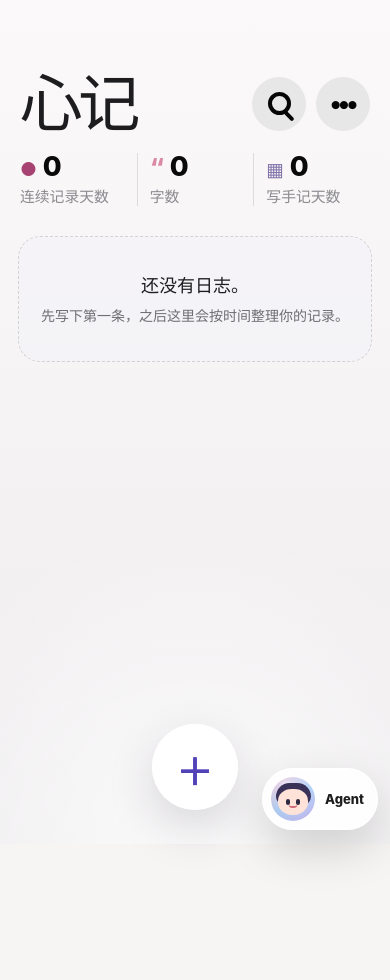
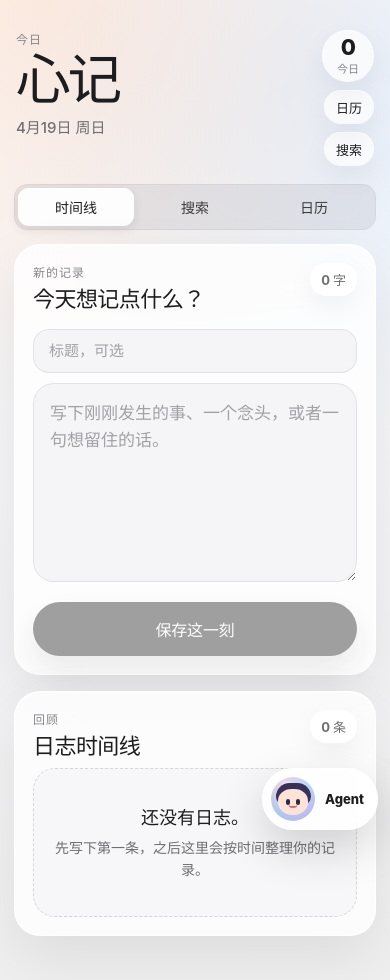
Before and after one commit to kkkkakk56/log_agent, a Vue app in the folder journal-agent/: page / in a window 390 px wide. Shown: the top 980 px of the page. Before the commit the page ends 844 px from the top, so only its background shows below. Built offline with nearby package versions, Linux system fonts and the light colour scheme.

Commit message:
Revert "feat: align journal home screen style"
This reverts commit 25f065adce6acf50a1fe7ef02b429181d398de98.

```diff
--- a/journal-agent/src/App.vue
+++ b/journal-agent/src/App.vue
@@ -32,6 +32,7 @@ import {
   formatDateLabel,
   formatEntryTime,
   formatMonthTitle,
+  formatTodayHeader,
   getDateGroupLabel,
   getLocalDateKey,
   groupEntriesByDate,
@@ -57,7 +58,6 @@ if (initialAgentConversations.length === 0) {
 
 const entries = ref<JournalEntry[]>(getEntries());
 const activeView = ref<ActiveView>('timeline');
-const composerOpen = ref(false);
 const draftTitle = ref('');
 const draftContent = ref('');
 const editingId = ref<string | null>(null);
@@ -87,32 +87,12 @@ const entryCountByDate = computed(() => {
   return counts;
 });
 
-const totalCharacterCount = computed(() =>
-  entries.value.reduce((total, entry) => total + entry.content.length, 0),
-);
-const writingDayCount = computed(() => entryCountByDate.value.size);
-const streakDayCount = computed(() => {
-  const recordedDays = new Set(entryCountByDate.value.keys());
+const todayCount = computed(() => {
+  const today = getLocalDateKey(new Date());
 
-  if (recordedDays.size === 0) {
-    return 0;
-  }
+  return entryCountByDate.value.get(today) ?? 0;
+});
 
-  const cursor = new Date();
-
-  if (!recordedDays.has(getLocalDateKey(cursor))) {
-    cursor.setDate(cursor.getDate() - 1);
-  }
-
-  let streak = 0;
-
-  while (recordedDays.has(getLocalDateKey(cursor))) {
-    streak += 1;
-    cursor.setDate(cursor.getDate() - 1);
-  }
-
-  return streak;
-});
 const draftCharacterCount = computed(() => draftContent.value.trim().length);
 const canSaveDraft = computed(() => draftCharacterCount.value > 0);
 const agentModeLabel = computed(() => getAgentModeLabel());
@@ -193,7 +173,6 @@ function refreshAgentConversations() {
 
 function setActiveView(view: ActiveView) {
   activeView.value = view;
-  composerOpen.value = false;
   cancelEditing();
 }
 
@@ -206,18 +185,7 @@ function saveDraft() {
 
   draftTitle.value = '';
   draftContent.value = '';
-  composerOpen.value = false;
   refreshEntries();
-}
-
-function openComposer() {
-  activeView.value = 'timeline';
-  cancelEditing();
-  composerOpen.value = true;
-}
-
-function closeComposer() {
-  composerOpen.value = false;
 }
 
 function startEditing(entry: JournalEntry) {
@@ -379,43 +347,87 @@ async function submitAgentMessage() {
 <template>
   <main class="journal-app">
     <section class="hero-panel" aria-labelledby="app-title">
-      <div class="hero-title-row">
+      <div>
+        <p class="eyebrow">今日</p>
         <h1 id="app-title">心记</h1>
-        <div class="header-actions" aria-label="快捷操作">
-          <button class="circle-action" type="button" aria-label="搜索日志" @click="setActiveView('search')">
-            <span class="search-glyph" aria-hidden="true"></span>
-          </button>
-          <button class="circle-action" type="button" aria-label="打开日历" @click="setActiveView('calendar')">
-            <span aria-hidden="true">•••</span>
-          </button>
-        </div>
+        <p class="today-line">{{ formatTodayHeader() }}</p>
       </div>
 
-      <div class="stats-row" aria-label="日志统计">
-        <div class="stat-item">
-          <strong><span class="stat-icon flame">●</span>{{ streakDayCount }}</strong>
-          <span>连续记录天数</span>
-        </div>
-        <div class="stat-item">
-          <strong><span class="stat-icon quote">“</span>{{ totalCharacterCount.toLocaleString() }}</strong>
-          <span>字数</span>
-        </div>
-        <div class="stat-item">
-          <strong><span class="stat-icon calendar">▦</span>{{ writingDayCount }}</strong>
-          <span>写手记天数</span>
+      <div class="header-actions" aria-label="快捷操作">
+        <button class="icon-button" type="button" @click="setActiveView('search')">
+          搜索
+        </button>
+        <button class="icon-button" type="button" @click="setActiveView('calendar')">
+          日历
+        </button>
+        <div class="today-pill">
+          <span>{{ todayCount }}</span>
+          <small>今日</small>
         </div>
       </div>
     </section>
 
-    <section v-if="activeView === 'search'" class="tool-card view-panel" aria-labelledby="search-title">
+    <nav class="view-switcher" aria-label="日志视图">
+      <button
+        type="button"
+        :class="{ active: activeView === 'timeline' }"
+        @click="setActiveView('timeline')"
+      >
+        时间线
+      </button>
+      <button
+        type="button"
+        :class="{ active: activeView === 'search' }"
+        @click="setActiveView('search')"
+      >
+        搜索
+      </button>
+      <button
+        type="button"
+        :class="{ active: activeView === 'calendar' }"
+        @click="setActiveView('calendar')"
+      >
+        日历
+      </button>
+    </nav>
+
+    <section v-if="activeView === 'timeline'" class="compose-card" aria-labelledby="compose-title">
+      <div class="section-heading">
+        <div>
+          <p class="eyebrow">新的记录</p>
+          <h2 id="compose-title">今天想记点什么？</h2>
+        </div>
+        <span class="counter">{{ draftCharacterCount }} 字</span>
+      </div>
+
+      <input
+        v-model="draftTitle"
+        class="title-input"
+        type="text"
+        maxlength="18"
+        placeholder="标题，可选"
+        aria-label="日志标题"
+      />
+
+      <textarea
+        v-model="draftContent"
+        class="journal-input"
+        placeholder="写下刚刚发生的事、一个念头，或者一句想留住的话。"
+        rows="6"
+      />
+
+      <button class="primary-action" type="button" :disabled="!canSaveDraft" @click="saveDraft">
+        保存这一刻
+      </button>
+    </section>
+
+    <section v-if="activeView === 'search'" class="tool-card" aria-labelledby="search-title">
       <div class="section-heading">
         <div>
           <p class="eyebrow">查找</p>
           <h2 id="search-title">搜索日志</h2>
         </div>
-        <button class="ghost-action" type="button" @click="setActiveView('timeline')">
-          返回
-        </button>
+        <span class="counter">{{ searchResults.length }} 条</span>
       </div>
 
       <input
@@ -462,28 +474,28 @@ async function submitAgentMessage() {
             </button>
 
             <div class="entry-footer">
-              <span>{{ formatDateLabel(entry.createdAt) }}</span>
-              <button class="more-action" type="button" @click="removeEntry(entry)">•••</button>
+              <span>{{ entry.content.length }} 字</span>
+              <button class="delete-action" type="button" @click="removeEntry(entry)">
+                删除
+              </button>
             </div>
           </template>
         </article>
       </div>
     </section>
 
-    <section v-if="activeView === 'calendar'" class="tool-card view-panel" aria-labelledby="calendar-title">
+    <section v-if="activeView === 'calendar'" class="tool-card" aria-labelledby="calendar-title">
       <div class="section-heading">
         <div>
           <p class="eyebrow">日历</p>
           <h2 id="calendar-title">{{ currentMonthTitle }}</h2>
         </div>
-        <button class="ghost-action" type="button" @click="setActiveView('timeline')">
-          返回
-        </button>
+        <button class="ghost-action" type="button" @click="jumpToToday">回到今天</button>
       </div>
 
       <div class="calendar-toolbar" aria-label="月份切换">
         <button class="month-action" type="button" @click="goToPreviousMonth">上个月</button>
-        <button class="ghost-action" type="button" @click="jumpToToday">回到今天</button>
+        <span>有记录的日子会被标记</span>
         <button class="month-action" type="button" @click="goToNextMonth">下个月</button>
       </div>
 
@@ -560,8 +572,10 @@ async function submitAgentMessage() {
               </button>
 
               <div class="entry-footer">
-                <span>{{ formatDateLabel(entry.createdAt) }}</span>
-                <button class="more-action" type="button" @click="removeEntry(entry)">•••</button>
+                <span>{{ entry.content.length }} 字</span>
+                <button class="delete-action" type="button" @click="removeEntry(entry)">
+                  删除
+                </button>
               </div>
             </template>
           </article>
@@ -569,48 +583,14 @@ async function submitAgentMessage() {
       </div>
     </section>
 
-    <section
-      v-if="composerOpen"
-      class="compose-backdrop"
-      aria-labelledby="compose-title"
-      @click.self="closeComposer"
-    >
-      <div class="compose-sheet">
-        <div class="section-heading">
-          <div>
-            <p class="eyebrow">新的记录</p>
-            <h2 id="compose-title">今天想记点什么？</h2>
-          </div>
-          <span class="counter">{{ draftCharacterCount }} 字</span>
+    <section v-if="activeView === 'timeline'" class="timeline" aria-labelledby="timeline-title">
+      <div class="section-heading compact">
+        <div>
+          <p class="eyebrow">回顾</p>
+          <h2 id="timeline-title">日志时间线</h2>
         </div>
-
-        <input
-          v-model="draftTitle"
-          class="title-input"
-          type="text"
-          maxlength="18"
-          placeholder="标题，可选"
-          aria-label="日志标题"
-        />
-
-        <textarea
-          v-model="draftContent"
-          class="journal-input"
-          placeholder="写下刚刚发生的事、一个念头，或者一句想留住的话。"
-          rows="6"
-        />
-
-        <div class="compose-actions">
-          <button class="ghost-action" type="button" @click="closeComposer">取消</button>
-          <button class="primary-action small" type="button" :disabled="!canSaveDraft" @click="saveDraft">
-            保存这一刻
-          </button>
-        </div>
+        <span class="counter">{{ entries.length }} 条</span>
       </div>
-    </section>
-
-    <section v-if="activeView === 'timeline'" class="timeline" aria-labelledby="timeline-title">
-      <h2 id="timeline-title" class="visually-hidden">日志时间线</h2>
 
       <div v-if="entries.length === 0" class="empty-state">
         <p>还没有日志。</p>
@@ -645,9 +625,9 @@ async function submitAgentMessage() {
               </button>
 
               <div class="entry-footer">
-                <span>{{ formatDateLabel(entry.createdAt) }}</span>
-                <button class="more-action" type="button" aria-label="删除日志" @click="removeEntry(entry)">
-                  •••
+                <span>{{ entry.content.length }} 字</span>
+                <button class="delete-action" type="button" @click="removeEntry(entry)">
+                  删除
                 </button>
               </div>
             </template>
@@ -655,16 +635,6 @@ async function submitAgentMessage() {
         </section>
       </div>
     </section>
-
-    <button
-      v-if="activeView === 'timeline'"
-      class="add-entry-fab"
-      type="button"
-      aria-label="新增日志"
-      @click="openComposer"
-    >
-      +
-    </button>
 
     <div class="agent-layer">
       <button
--- a/journal-agent/src/style.css
+++ b/journal-agent/src/style.css
@@ -1,6 +1,6 @@
 :root {
   color: #1d1d1f;
-  background: #f7f4f4;
+  background: #f5f5f7;
   font-family:
     -apple-system,
     BlinkMacSystemFont,
@@ -24,7 +24,7 @@ body {
   min-width: 320px;
   min-height: 100vh;
   margin: 0;
-  background: #f7f4f4;
+  background: #f5f5f7;
 }
 
 button,
@@ -43,11 +43,12 @@ button {
 
 .journal-app {
   min-height: 100vh;
-  padding: calc(42px + env(safe-area-inset-top)) 20px
-    calc(154px + env(safe-area-inset-bottom));
+  padding: calc(18px + env(safe-area-inset-top)) 18px
+    calc(112px + env(safe-area-inset-bottom));
   background:
-    radial-gradient(circle at 50% 100%, rgba(255, 255, 255, 0.8), transparent 20rem),
-    linear-gradient(180deg, #fbf9f9 0%, #f6f3f4 48%, #eeecee 100%);
+    radial-gradient(circle at 12% 0%, rgba(255, 188, 143, 0.28), transparent 26rem),
+    radial-gradient(circle at 88% 8%, rgba(132, 190, 255, 0.18), transparent 22rem),
+    linear-gradient(180deg, #fbfbfd 0%, #f5f5f7 45%, #eeeeef 100%);
 }
 
 .hero-panel,
@@ -55,25 +56,22 @@ button {
 .compose-card,
 .tool-card,
 .timeline {
-  width: min(100%, 430px);
+  width: min(100%, 720px);
   margin: 0 auto;
 }
 
 .hero-panel {
-  padding: 54px 2px 28px;
-}
-
-.hero-title-row {
   display: flex;
-  align-items: center;
+  align-items: flex-end;
   justify-content: space-between;
   gap: 18px;
+  padding: 12px 2px 18px;
 }
 
 .header-actions {
   display: flex;
   align-items: center;
-  gap: 12px;
+  gap: 8px;
 }
 
 .eyebrow {
@@ -99,9 +97,9 @@ h1 {
     "SF Pro Display",
     "PingFang SC",
     sans-serif;
-  font-size: clamp(58px, 16vw, 78px);
-  font-weight: 820;
-  letter-spacing: -0.07em;
+  font-size: clamp(44px, 14vw, 72px);
+  font-weight: 800;
+  letter-spacing: -0.055em;
   line-height: 0.95;
 }
 
@@ -114,113 +112,10 @@ h2 {
 }
 
 h3 {
-  margin: 32px 6px 14px;
-  color: #111113;
-  font-size: clamp(34px, 9vw, 44px);
-  font-weight: 820;
-  letter-spacing: -0.06em;
-  line-height: 1;
-}
-
-.circle-action {
-  display: grid;
-  width: 56px;
-  height: 56px;
-  place-items: center;
-  border: 0;
-  border-radius: 999px;
-  background: rgba(232, 230, 230, 0.96);
-  color: #050505;
-  cursor: pointer;
-  font-size: 26px;
-  font-weight: 900;
-  letter-spacing: -0.08em;
-  transition:
-    background 160ms ease,
-    transform 160ms ease;
-}
-
-.circle-action:active {
-  transform: scale(0.96);
-}
-
-.search-glyph {
-  position: relative;
-  display: block;
-  width: 23px;
-  height: 23px;
-  border: 4px solid currentColor;
-  border-radius: 50%;
-}
-
-.search-glyph::after {
-  position: absolute;
-  right: -8px;
-  bottom: -7px;
-  width: 12px;
-  height: 4px;
-  border-radius: 999px;
-  background: currentColor;
-  content: "";
-  transform: rotate(45deg);
-}
-
-.stats-row {
-  display: grid;
-  grid-template-columns: repeat(3, minmax(0, 1fr));
-  margin-top: 22px;
-}
-
-.stat-item {
-  min-width: 0;
-  padding: 0 16px;
-}
-
-.stat-item:first-child {
-  padding-left: 0;
-}
-
-.stat-item + .stat-item {
-  border-left: 1px solid rgba(60, 60, 67, 0.14);
-}
-
-.stat-item strong {
-  display: flex;
-  align-items: baseline;
-  gap: 7px;
-  color: #0a0a0b;
-  font-size: clamp(24px, 7vw, 34px);
-  font-weight: 780;
-  letter-spacing: -0.045em;
-  line-height: 1;
-}
-
-.stat-item > span {
-  display: block;
-  margin-top: 8px;
-  color: #8a8a8f;
-  font-size: clamp(14px, 3.8vw, 19px);
-  font-weight: 520;
-  line-height: 1.18;
-}
-
-.stat-icon {
-  display: inline-block;
-  font-size: 0.68em;
-  line-height: 1;
-}
-
-.stat-icon.flame {
-  color: #a74372;
-}
-
-.stat-icon.quote {
-  color: #d989a4;
-  font-size: 0.9em;
-}
-
-.stat-icon.calendar {
-  color: #7f73a9;
+  margin: 28px 0 10px;
+  color: #6e6e73;
+  font-size: 14px;
+  font-weight: 760;
 }
 
 .today-line {
@@ -314,7 +209,8 @@ h3 {
 }
 
 .compose-card,
-.tool-card {
+.tool-card,
+.timeline {
   border: 1px solid rgba(255, 255, 255, 0.72);
   border-radius: 28px;
   background: rgba(255, 255, 255, 0.78);
@@ -330,23 +226,8 @@ h3 {
 }
 
 .timeline {
-  margin-top: 6px;
-  padding: 0 2px;
-}
-
-.view-panel {
-  margin-top: 8px;
-  background: rgba(255, 255, 255, 0.86);
-}
-
-.visually-hidden {
-  position: absolute;
-  width: 1px;
-  height: 1px;
-  overflow: hidden;
-  clip: rect(0 0 0 0);
-  clip-path: inset(50%);
-  white-space: nowrap;
+  margin-top: 16px;
+  padding: 22px;
 }
 
 .section-heading {
@@ -426,7 +307,6 @@ h3 {
 .primary-action,
 .ghost-action,
 .delete-action,
-.more-action,
 .month-action,
 .panel-close,
 .agent-composer button {
@@ -479,18 +359,15 @@ h3 {
 }
 
 .entry-card {
-  overflow: hidden;
-  padding: 24px 24px 0;
-  border: 0;
-  border-radius: 20px;
-  background: rgba(255, 255, 255, 0.96);
-  box-shadow:
-    0 1px 0 rgba(255, 255, 255, 0.9) inset,
-    0 18px 42px rgba(35, 31, 32, 0.06);
+  padding: 16px;
+  border: 1px solid rgba(60, 60, 67, 0.08);
+  border-radius: 22px;
+  background: rgba(255, 255, 255, 0.72);
+  box-shadow: 0 10px 28px rgba(0, 0, 0, 0.04);
 }
 
 .entry-card + .entry-card {
-  margin-top: 14px;
+  margin-top: 12px;
 }
 
 .search-results .entry-card + .entry-card {
@@ -514,30 +391,25 @@ h3 {
   font-weight: 650;
 }
 
-.timeline .entry-time {
-  display: none;
-}
-
 .entry-body strong {
   display: block;
   margin-top: 7px;
   color: #1d1d1f;
-  font-size: clamp(24px, 6.6vw, 31px);
-  font-weight: 690;
-  letter-spacing: -0.045em;
-  line-height: 1.48;
+  font-size: 18px;
+  font-weight: 760;
+  letter-spacing: -0.02em;
+  line-height: 1.35;
 }
 
 .entry-body p {
   display: -webkit-box;
   margin-top: 8px;
   overflow: hidden;
-  color: #141416;
-  font-size: clamp(22px, 6vw, 30px);
-  letter-spacing: -0.035em;
-  line-height: 1.58;
+  color: #515154;
+  font-size: 15px;
+  line-height: 1.55;
   -webkit-box-orient: vertical;
-  -webkit-line-clamp: 9;
+  -webkit-line-clamp: 3;
 }
 
 .entry-footer,
@@ -546,16 +418,13 @@ h3 {
   align-items: center;
   justify-content: space-between;
   gap: 12px;
-  margin-top: 22px;
-  padding: 16px 0 18px;
-  border-top: 1px solid rgba(60, 60, 67, 0.1);
+  margin-top: 14px;
 }
 
 .entry-footer span {
-  color: #8e8e93;
-  font-size: clamp(16px, 4.4vw, 20px);
-  font-weight: 630;
-  letter-spacing: -0.02em;
+  color: #86868b;
+  font-size: 13px;
+  font-weight: 650;
 }
 
 .delete-action,
@@ -572,21 +441,6 @@ h3 {
 .delete-action {
   padding: 7px 12px;
   color: #ff3b30;
-}
-
-.more-action {
-  display: inline-grid;
-  width: 48px;
-  height: 32px;
-  place-items: center;
-  border: 0;
-  border-radius: 999px;
-  background: transparent;
-  color: #77777c;
-  cursor: pointer;
-  font-size: 24px;
-  font-weight: 800;
-  letter-spacing: -0.1em;
 }
 
 .ghost-action,
@@ -781,72 +635,6 @@ h3 {
   color: #6e6e73;
   font-size: 14px;
   line-height: 1.6;
-}
-
-.compose-backdrop {
-  position: fixed;
-  inset: 0;
-  z-index: 35;
-  display: flex;
-  align-items: flex-end;
-  justify-content: center;
-  padding: 18px 18px calc(18px + env(safe-area-inset-bottom));
-  background: rgba(246, 243, 244, 0.58);
-  backdrop-filter: blur(10px);
-}
-
-.compose-sheet {
-  width: min(100%, 430px);
-  max-height: min(78vh, 720px);
-  overflow-y: auto;
-  border: 1px solid rgba(255, 255, 255, 0.76);
-  border-radius: 32px;
-  padding: 22px;
-  background: rgba(255, 255, 255, 0.96);
-  box-shadow:
-    0 1px 0 rgba(255, 255, 255, 0.96) inset,
-    0 28px 82px rgba(0, 0, 0, 0.22);
-}
-
-.compose-actions {
-  display: flex;
-  justify-content: flex-end;
-  gap: 10px;
-  margin-top: 14px;
-}
-
-.add-entry-fab {
-  position: fixed;
-  left: 50%;
-  bottom: calc(38px + env(safe-area-inset-bottom));
-  z-index: 18;
-  display: grid;
-  width: 88px;
-  height: 88px;
-  place-items: center;
-  border: 0;
-  border-radius: 999px;
-  background: rgba(255, 255, 255, 0.94);
-  color: #5142b8;
-  cursor: pointer;
-  font-size: 62px;
-  font-weight: 300;
-  line-height: 0.8;
-  box-shadow:
-    0 1px 0 rgba(255, 255, 255, 0.95) inset,
-    0 18px 48px rgba(28, 22, 42, 0.16);
-  transform: translateX(-50%);
-  transition:
-    transform 160ms ease,
-    box-shadow 160ms ease;
-  backdrop-filter: blur(28px);
-}
-
-.add-entry-fab:active {
-  box-shadow:
-    0 1px 0 rgba(255, 255, 255, 0.95) inset,
-    0 10px 28px rgba(28, 22, 42, 0.16);
-  transform: translateX(-50%) scale(0.96);
 }
 
 .agent-layer {
@@ -1140,48 +928,36 @@ h3 {
 
 @media (max-width: 560px) {
   .journal-app {
-    padding-top: calc(30px + env(safe-area-inset-top));
-    padding-right: 18px;
-    padding-left: 18px;
+    padding-right: 14px;
+    padding-left: 14px;
   }
 
   .hero-panel {
-    padding-top: 44px;
-    padding-bottom: 24px;
+    align-items: flex-start;
+    padding-top: 12px;
   }
 
   .header-actions {
-    align-items: center;
-    flex-direction: row;
-    gap: 10px;
+    align-items: flex-end;
+    flex-direction: column-reverse;
   }
 
-  .circle-action {
-    width: 54px;
-    height: 54px;
-  }
-
-  .stats-row {
-    margin-top: 20px;
-  }
-
-  .stat-item {
+  .icon-button {
+    height: 34px;
     padding: 0 12px;
   }
 
+  .today-pill {
+    width: 52px;
+    min-width: 52px;
+    height: 52px;
+  }
+
   .compose-card,
-  .tool-card {
+  .tool-card,
+  .timeline {
     border-radius: 26px;
     padding: 18px;
-  }
-
-  .timeline {
-    padding: 0;
-  }
-
-  .entry-card {
-    padding: 24px 22px 0;
-    border-radius: 19px;
   }
 
   .section-heading {
@@ -1212,21 +988,6 @@ h3 {
     width: 100%;
   }
 
-  .compose-backdrop {
-    padding-right: 12px;
-    padding-left: 12px;
-  }
-
-  .compose-sheet {
-    border-radius: 30px;
-  }
-
-  .add-entry-fab {
-    bottom: calc(34px + env(safe-area-inset-bottom));
-    width: 86px;
-    height: 86px;
-  }
-
   .agent-layer {
     right: max(12px, env(safe-area-inset-right));
     bottom: calc(14px + env(safe-area-inset-bottom));
```
Also changed, not shown: 2 other files (tests, documents, lock files or other folders).
